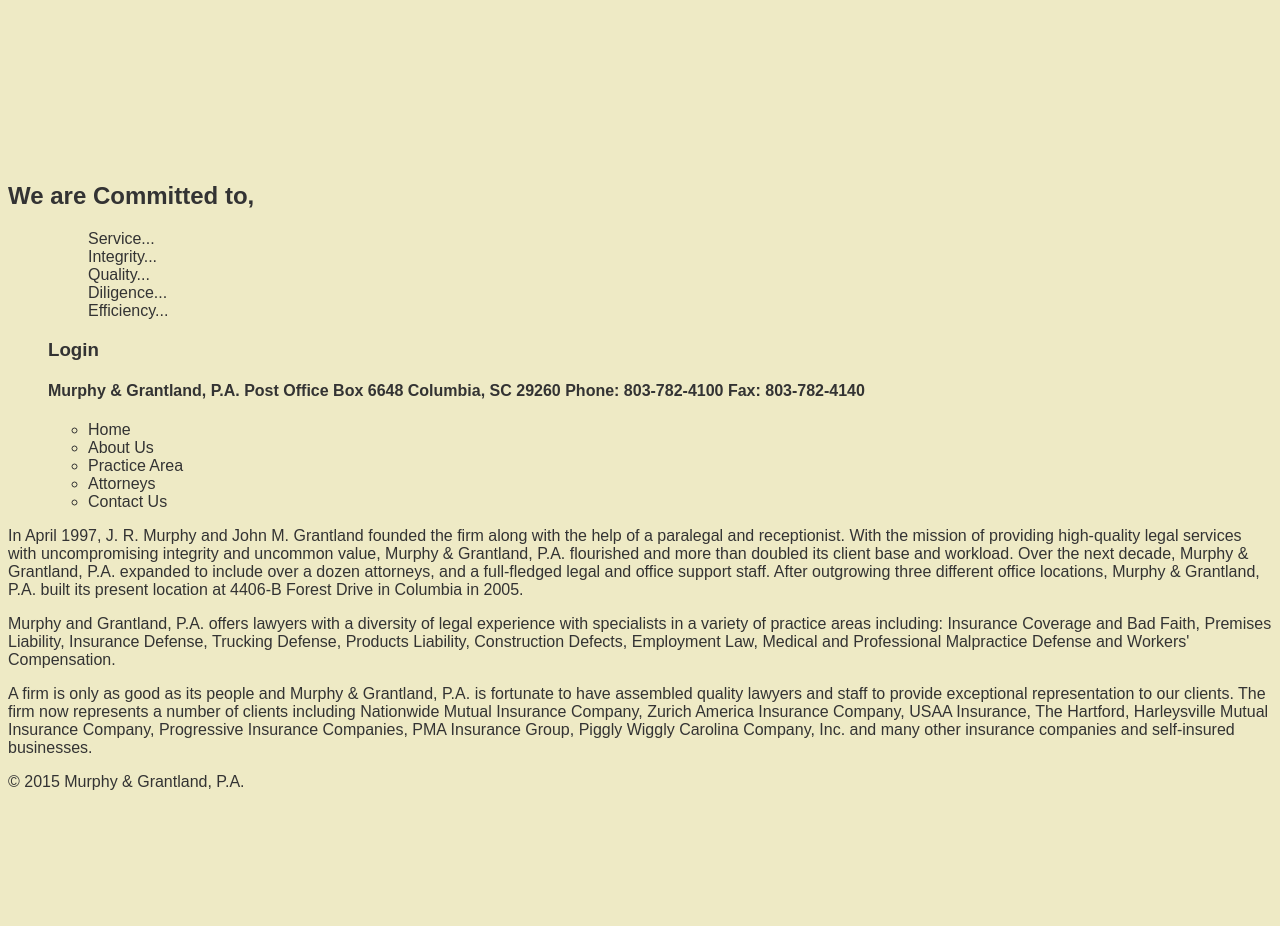
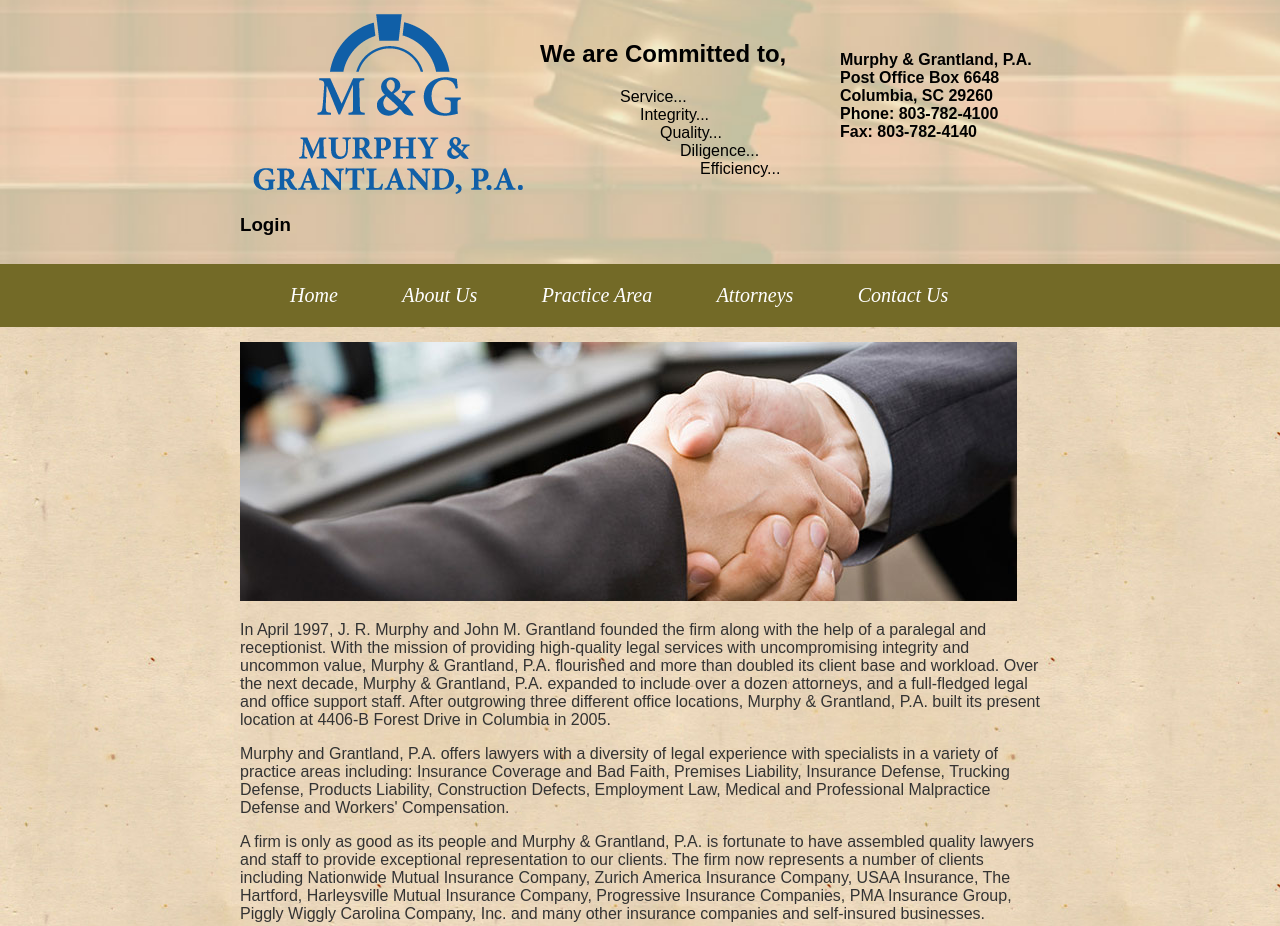
Before and after one commit to Sakiyuki/MurphyandGrantland, a plain HTML site: page index.html in a window 1280 px wide. Shown: the top 926 px of the page. Before the commit the page ends 807 px from the top, so only its background shows below. Drawn offline with Linux system fonts and the light colour scheme.

Commit message:
New images, more css

```diff
--- a/css/styles.css
+++ b/css/styles.css
@@ -6,21 +6,131 @@
 body {
 	color: #333;
 	font-family: Arial, Helvetica, sans-serif;
-	background: #eeeac5;
+	background: #eeeac5 url(../images/paper.jpg);
+	margin: 0;
 }
+
+
 p {
 	font-size: 1.0em;
 }
-.logoimageReplacement {
-	background: url(../images/MG RGB logo Sq.jpg) no-repeat top left;
+
+.logo {
+	margin: 0;
 }
-.logoimageReplacement h1 {
+.logo a {
 	display: block;
-	width: 306px;
-	height: 154px;
-	background: url(../images/MG RGB logo Sq.jpg) no-repeat 0 0;
+	width: 300px;
+	height: 185px;
+	background: url(../images/logo.png) no-repeat 0 0;
 	margin-top: 0;
 	margin-bottom:0;
 	text-indent: -9999px;
 	border: 3px;
+	margin: 0 auto;
 }
+
+
+header{
+	background-color: #736a27
+}
+
+
+
+.integrity { position:relative;
+	left: 20px;
+
+
+}
+.quality {
+	position: relative;
+	left:40px;
+}
+
+.diligence{
+	position: relative;
+	left:60px;
+
+}
+
+.efficiency {
+	position:relative;
+	left:80px;
+}
+.siteHeader {
+	background-image: url(../images/headerbg.jpg);
+	background-repeat: no-repeat;
+	background-size: cover;
+	background-position: center;
+	color: #000;
+	padding: 10px;
+	text-align: center;
+}
+.siteHeader .wrapper {
+	max-width: 800px;
+	margin: 0 auto;
+	position: relative;
+}
+
+.nav {
+	background-color: #736a27;
+	margin-bottom: 15px;
+}
+.nav ul {
+	max-width: 800px;
+	margin: 0 auto;
+	list-style: none;
+}
+
+/**/
+.nav li {
+}
+
+/**/
+.nav a {
+	display: inline-block;
+	color: #fff;
+	font-family: "Times New Roman", serif;
+	font-size: 1.25em;
+	font-style: italic;
+	padding: 20px 30px;
+	text-decoration: none;
+}
+
+.textWidth {
+	max-width: 800px;
+	margin: 0 auto;
+}
+
+.siteFooter {
+	background-color: #736a27;
+	padding: 10px;
+}
+.siteFooter .container {
+	color: #fff;
+	max-width: 800px;
+	margin: 0 auto;
+}
+
+
+@media screen and (min-width: 800px) {
+	.nav li {
+		display: inline-block;
+	}
+	.addressInfo {float:right;
+		width: 200px;
+		top: 20px;
+		right: 0;
+		position: absolute;
+	}
+	.motto {position: absolute;
+		left:300px;
+		top:10px;
+	}
+	.siteHeader {
+		text-align: left;
+	}
+	.logo a {
+		margin: 0;
+	}
+}
--- a/index.html
+++ b/index.html
@@ -8,52 +8,64 @@
 
 
 <body>
+	<header class="siteHeader">
+		<div class="wrapper">
+			<h1 class="logo"><a href="index.html">Murphy &amp; Grantland, P.A.</a></h1>
+			<div class="motto">
+			<h2>
+				We are Committed to,
+			</h2>
 
-	<div class="logoimageReplacement">
-		<h1>Murphy & Grantland, P.A.</h1>
-	<h2>
-		We are Committed to,
-	</h2>
-	<ul>
-		<ul>Service...</ul>
-		<ul>Integrity...</ul>
-		<ul>Quality...</ul>
-		<ul>Diligence...</ul>
-		<ul>Efficiency...</li>
+			<ul>
+				<ul class="service">Service...</ul>
+				<ul class="integrity">Integrity...</ul>
+				<ul class="quality">Quality...</ul>
+				<ul class="diligence">Diligence...</ul>
+				<ul class="efficiency">Efficiency...</li>
 
+				</ul>
+			</div>
 
-	</ul>
-		<h3>Login</h3>
-		<h4>Murphy & Grantland, P.A.
-             Post Office Box 6648
-              Columbia, SC 29260
+				<div class="loginButton"><h3>Login</h3>
 
-               Phone:  803-782-4100
-               Fax:  803-782-4140
+				</div>
+					<div class="addressInfo">
+						<h4>Murphy & Grantland, P.A.<br>
+		            		 Post Office Box 6648<br>
+		            			  Columbia, SC 29260<br>
 
-		</h4>
+		             		  Phone:  803-782-4100<br>
+		             		  Fax:  803-782-4140<br>
+
+				</h4>
+			</div>
+		</div>
+	</header>
+	<div class="nav">
 		<ul>
-			<li>Home</li>
-			<li>About Us</li>
-			<li>Practice Area</li>
-			<li>Attorneys</li>
-			<li>Contact Us</li>
-
-
+			<li><a href="index.html">Home</a></li>
+			<li><a href="aboutus.html">About Us</a></li>
+			<li><a href="practiceArea.html">Practice Area</a></li>
+			<li><a href="attorneys.html">Attorneys</a></li>
+			<li><a href="contactus.html">Contact Us</a></li>
 		</ul>
 	</div>
 
 
+
+	<div class="textWidth">
+	<img src="images/handshake.jpg" alt="">
 	<p>In April 1997, J. R. Murphy and John M. Grantland founded the firm along with the help of a paralegal and receptionist.  With the mission of providing high-quality legal services with uncompromising integrity and uncommon value, Murphy & Grantland, P.A. flourished and more than doubled its client base and workload.  Over the next decade, Murphy & Grantland, P.A. expanded to include over a dozen attorneys, and a full-fledged legal and office support staff.  After outgrowing three different office locations, Murphy & Grantland, P.A. built its present location at 4406-B Forest Drive in Columbia in 2005.</p>
 
 	<p>Murphy and Grantland, P.A. offers lawyers with a diversity of legal experience with specialists in a variety of practice areas including: Insurance Coverage and Bad Faith, Premises Liability, Insurance Defense, Trucking Defense, Products Liability, Construction Defects, Employment Law, Medical and Professional Malpractice Defense and Workers' Compensation.</p>
 
 	<p>A firm is only as good as its people and Murphy & Grantland, P.A. is fortunate to have assembled quality lawyers and staff to provide exceptional representation to our clients.  The firm now represents a number of clients including Nationwide Mutual Insurance Company, Zurich America Insurance Company, USAA Insurance, The Hartford, Harleysville Mutual Insurance Company, Progressive Insurance Companies, PMA Insurance Group, Piggly Wiggly Carolina Company, Inc. and many other insurance companies and self-insured businesses.</p>
+</div>
 
 
 
 
-	<footer>
+	<footer class="siteFooter">
 		<p class="container">&copy; 2015 Murphy & Grantland, P.A.</p>
 	</footer>
 
```
Also changed, not shown: images/background.jpg (added), images/handshake.jpg (added), images/headerbg.jpg (added), images/logo.jpg (renamed from images/MG RGB logo Sq.jpg), images/logo.png (added), images/packaging-paper-texture.jpg (added), images/paper.jpg (added).
